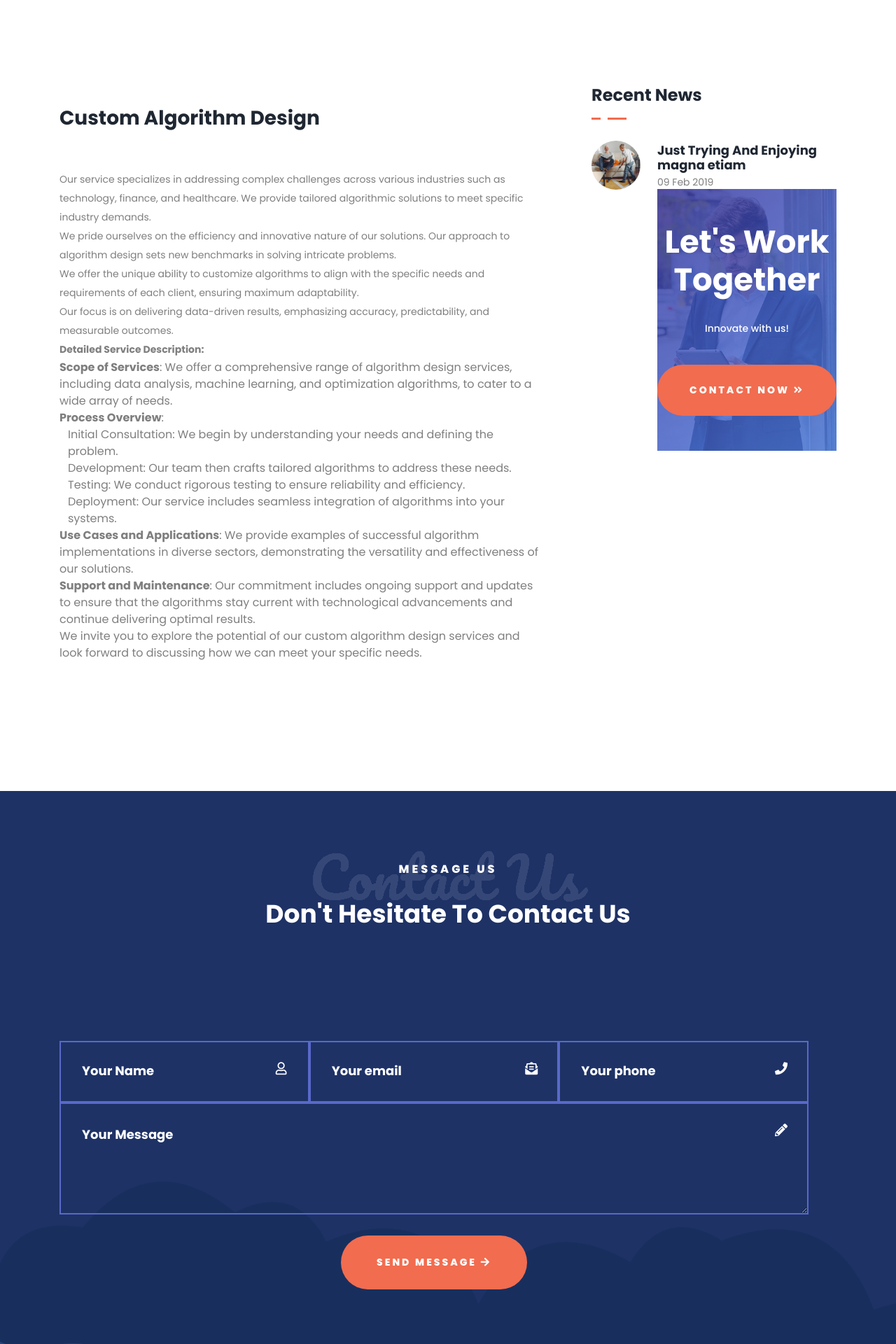
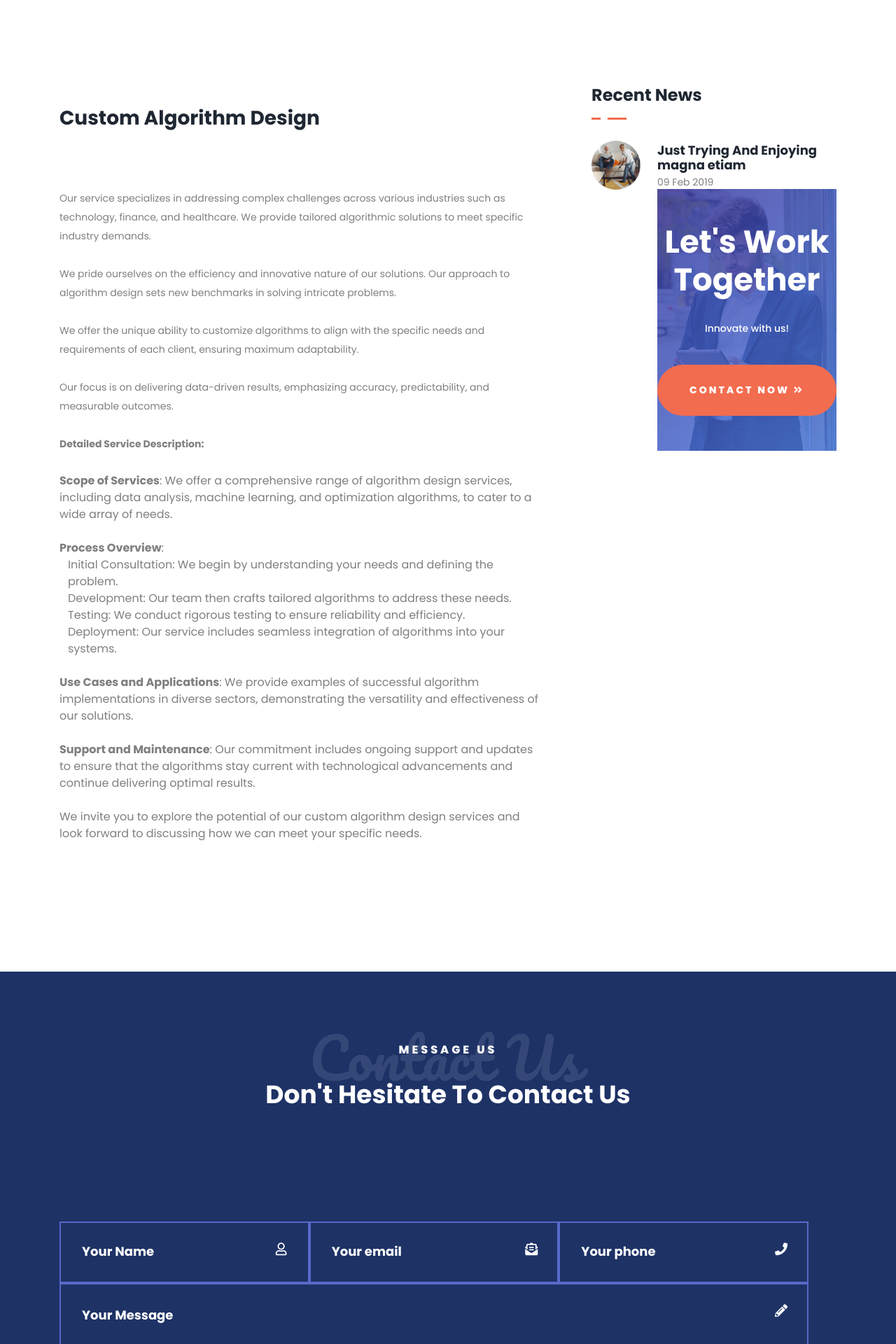
Before and after one commit to AlgoSize/website, a Jekyll site: the page built from _services/Custom-Algorithm-Design.md, in a window 1280 px wide. Shown: the part 760-2680 px from the top of the page at 70% size. Built offline with Jekyll 4.4.1, drawn with Linux system fonts in a browser that asks for light colours.

Commit message:
Update Custom-Algorithm-Design.md

```diff
--- a/_services/Custom-Algorithm-Design.md
+++ b/_services/Custom-Algorithm-Design.md
@@ -3,37 +3,27 @@ title: "Custom Algorithm Design"
 icon: '<i class="fas fa-chart-line"></i>'
 layout: service
 ---
-&nbsp;
-<br>
+<br/><br/>
 Our service specializes in addressing complex challenges across various industries such as technology, finance, and healthcare. We provide tailored algorithmic solutions to meet specific industry demands.
-&nbsp;
-<br>
+<br/><br/>
 We pride ourselves on the efficiency and innovative nature of our solutions. Our approach to algorithm design sets new benchmarks in solving intricate problems.
-&nbsp;
-<br>
+<br/><br/>
 We offer the unique ability to customize algorithms to align with the specific needs and requirements of each client, ensuring maximum adaptability.
-&nbsp;
-<br>
+<br/><br/>
 Our focus is on delivering data-driven results, emphasizing accuracy, predictability, and measurable outcomes.
-&nbsp;
-<br>
+<br/><br/>
 **Detailed Service Description:**
-&nbsp;
-<br>
+<br/><br/>
 1. **Scope of Services**: We offer a comprehensive range of algorithm design services, including data analysis, machine learning, and optimization algorithms, to cater to a wide array of needs.
-&nbsp;
-<br>
+<br/><br/>
 2. **Process Overview**:
    - Initial Consultation: We begin by understanding your needs and defining the problem.
    - Development: Our team then crafts tailored algorithms to address these needs.
    - Testing: We conduct rigorous testing to ensure reliability and efficiency.
    - Deployment: Our service includes seamless integration of algorithms into your systems.
-&nbsp;
-<br>
+<br/><br/>
 3. **Use Cases and Applications**: We provide examples of successful algorithm implementations in diverse sectors, demonstrating the versatility and effectiveness of our solutions.
-&nbsp;
-<br>
+<br/><br/>
 4. **Support and Maintenance**: Our commitment includes ongoing support and updates to ensure that the algorithms stay current with technological advancements and continue delivering optimal results.
-&nbsp;
-<br>
+<br/><br/>
 We invite you to explore the potential of our custom algorithm design services and look forward to discussing how we can meet your specific needs.
```
